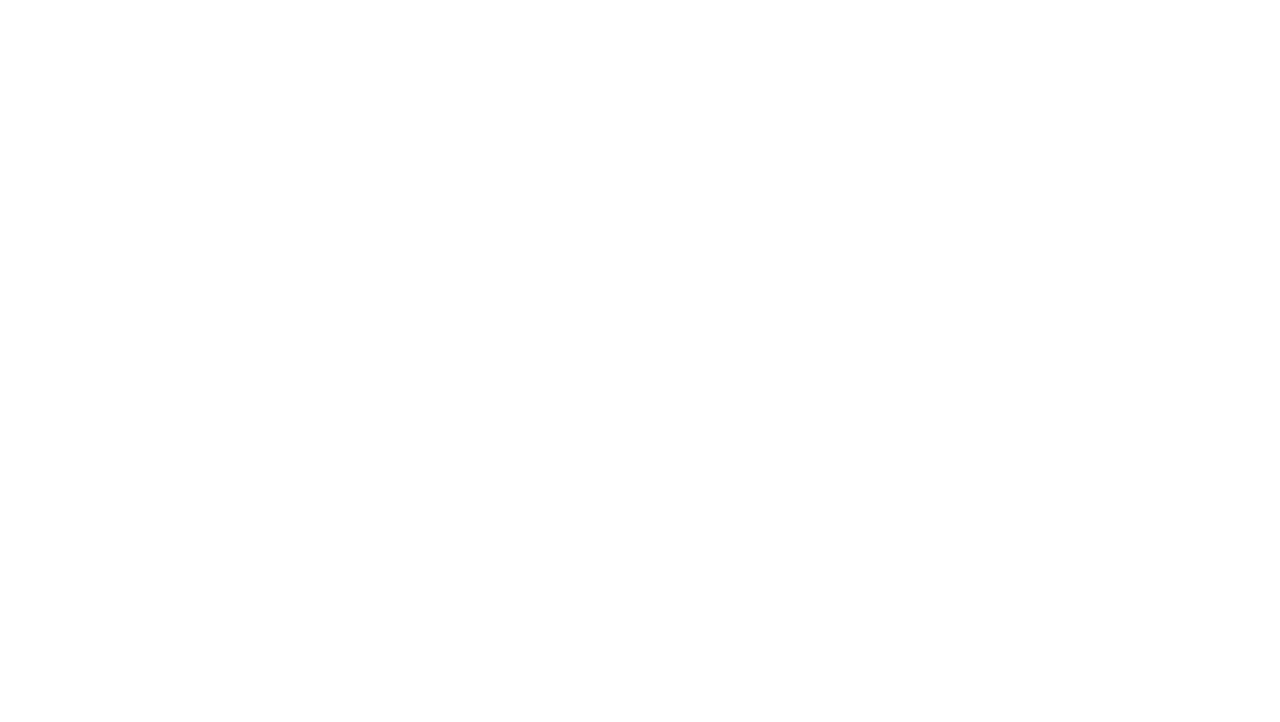
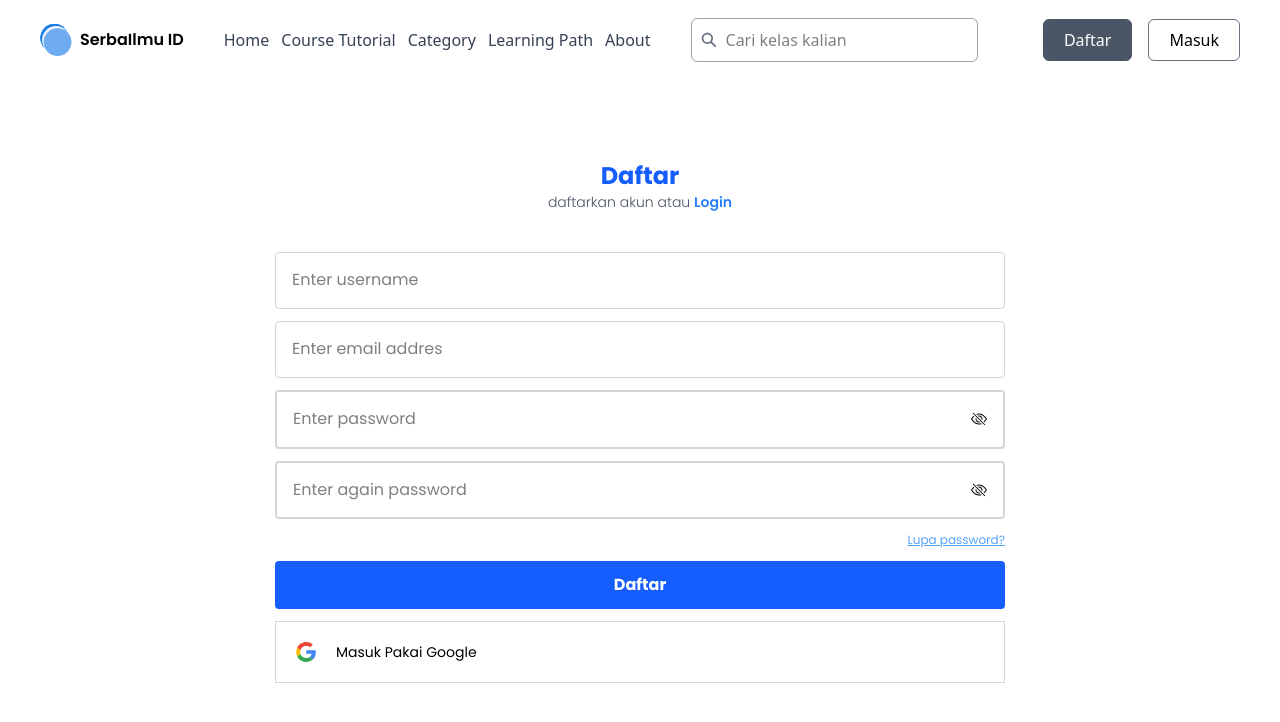
Before and after one commit to yohanesokta/CourseOnline, a React (Vite) app: page /auth/sign in a window 1280 px wide. Before the commit this address had no page. Shown: the top 722 px of the page. Built offline with nearby package versions, Linux system fonts and the light colour scheme.

Commit message:
feat : login page feat : sign page

```diff
--- a/package.json
+++ b/package.json
@@ -11,6 +11,7 @@
   },
   "dependencies": {
     "@tailwindcss/vite": "^4.0.1",
+    "axios": "^1.7.9",
     "react": "^18.3.1",
     "react-dom": "^18.3.1",
     "react-icons": "^5.4.0",
--- a/src/App.tsx
+++ b/src/App.tsx
@@ -1,11 +1,15 @@
 import { BrowserRouter, Routes , Route } from "react-router"
 import Home from "./home"
+import Login from "./auth/login"
+import Sign from "./auth/sign"
 
 const App = () => {
   return (
     <BrowserRouter>
       <Routes>
         <Route  path="/" element={<Home/>}/>
+        <Route  path="/auth/login" element={<Login/>}/>
+        <Route path="/auth/sign" element={<Sign/>}/>
       </Routes>
     </BrowserRouter>
   )
--- a/src/app.css
+++ b/src/app.css
@@ -20,6 +20,7 @@ button,a,nav,.nav-open,.hidden-scrollbar{
 
 
 
+
 @media only screen and (max-width:379px) {
     .logo-name {
         display: none;
--- /dev/null
+++ b/src/auth/login/index.tsx
@@ -0,0 +1,41 @@
+import { Navigation } from "../../components/Navigation"
+import GoogleIcon from "../../assets/google-icon.svg"
+import {  useState } from "react"
+import { BsEyeFill, BsEyeSlash } from "react-icons/bs"
+import { useNavigate } from "react-router"
+
+const Login = () => {
+  const [TypeInput , SetTypeInput] = useState("password")
+  const changeTypePassword = () => {
+    (TypeInput == "password") ? SetTypeInput("text") : SetTypeInput("password")
+  }
+
+  const FormHandler = (e:any) =>{
+    e.preventDefault()
+    console.log(e)
+  }
+
+  return (
+    <>
+     <Navigation/>
+
+     <div className="w-full md:flex md:mt-15">
+        <div className="w-full p-5 font-poppins md:w-[770px] md:mx-auto ">
+            <h1 className="text-center text-blue-600 font-bold text-xl md:text-2xl">Masuk</h1>
+            <p className="md:text-sm font-light text-[9pt] text-gray-600 text-center">gunakan akun atau <a href="/auth/sign" className="text-blue-500 font-semibold">Daftar</a></p>
+            <form onSubmit={FormHandler} className="w-full flex flex-col gap-3 mt-10">
+                    <input type="text" className="w-full border-1 border-gray-300 rounded text-sm md:text-[12pt] p-3 md:p-4" placeholder="Enter email addres" />
+                    <div className="flex input-search border-2 border-gray-300 focus-within:border-gray-600 rounded">
+                    <input type={TypeInput} className="w-full  text-sm py-3 px-3 md:text-[12pt] md:p-4"  placeholder="Enter password" /><button className="px-4" onClick={changeTypePassword}>{(TypeInput == "text") ? <BsEyeFill/> : <BsEyeSlash/>}</button></div>
+                    <a href="" className="text-[9pt] text-right text-blue-400 underline">Lupa password?</a>
+                    <button type="submit" className="py-3 bg-blue-600 text-white font-bold rounded">Masuk</button>
+                    <button className="border-1 border-gray-300 py-[20px] flex text-sm"><img src={GoogleIcon} className="h-[20px] px-5" alt="" />Masuk Pakai Google</button>
+
+            </form>
+        </div>
+     </div>
+    </>
+  )
+}
+
+export default Login
--- /dev/null
+++ b/src/auth/sign/index.tsx
@@ -0,0 +1,50 @@
+import { Navigation } from "../../components/Navigation"
+import GoogleIcon from "../../assets/google-icon.svg"
+import { useState } from "react"
+import { BsEyeFill, BsEyeSlash } from "react-icons/bs"
+
+const Sign = () => {
+  const [TypeInput, SetTypeInput] = useState("password")
+  const changeTypePassword = () => {
+    (TypeInput == "password") ? SetTypeInput("text") : SetTypeInput("password")
+  }
+  const [Retype,SetRetype] = useState("password");
+  const changeRetype = () =>{
+    (Retype == "password") ? SetRetype("text") : SetRetype("password")
+  }
+  const FormHandler = (e: any) => {
+    e.preventDefault()
+    console.log(e)
+  }
+
+  return (
+    <>
+      <Navigation />
+
+      <div className="w-full md:flex md:mt-15">
+        <div className="w-full p-5 font-poppins md:w-[770px] md:mx-auto ">
+          <h1 className="text-center text-blue-600 font-bold text-xl md:text-2xl">Daftar</h1>
+          <p className="md:text-sm font-light text-[9pt] text-gray-600 text-center">daftarkan akun atau <a href="/auth/login" className="text-blue-500 font-semibold">Login</a></p>
+          <form onSubmit={FormHandler} className="w-full flex flex-col gap-3 mt-10">
+            <input type="text" className="w-full border-1 border-gray-300 rounded text-sm md:text-[12pt] p-3 md:p-4" placeholder="Enter username" />
+            <input type="text" className="w-full border-1 border-gray-300 rounded text-sm md:text-[12pt] p-3 md:p-4" placeholder="Enter email addres" />
+
+            <div className="flex input-search border-2 border-gray-300 focus-within:border-gray-600 rounded">
+              <input type={TypeInput} className="w-full  text-sm py-3 px-3 md:text-[12pt] md:p-4" placeholder="Enter password" /><button className="px-4" onClick={changeTypePassword}>{(TypeInput == "text") ? <BsEyeFill /> : <BsEyeSlash />}</button>
+            </div>
+            <div className="flex input-search border-2 border-gray-300 focus-within:border-gray-600 rounded">
+              <input type={Retype} className="w-full  text-sm py-3 px-3 md:text-[12pt] md:p-4" placeholder="Enter again password" /><button className="px-4" onClick={changeRetype}>{(Retype == "text") ? <BsEyeFill /> : <BsEyeSlash />}</button>
+            </div>
+            <a href="" className="text-[9pt] text-right text-blue-400 underline">Lupa password?</a>
+
+            <button type="submit" className="py-3 bg-blue-600 text-white font-bold rounded">Daftar</button>
+            <button className="border-1 border-gray-300 py-[20px] flex text-sm"><img src={GoogleIcon} className="h-[20px] px-5" alt="" />Masuk Pakai Google</button>
+
+          </form>
+        </div>
+      </div>
+    </>
+  )
+}
+
+export default Sign
--- a/src/components/Navigation.tsx
+++ b/src/components/Navigation.tsx
@@ -1,4 +1,4 @@
-import { Link } from "react-router"
+import { Link, useNavigate } from "react-router"
 import "../app.css"
 import { IoSearchSharp } from "react-icons/io5";
 import { FiAlignJustify } from "react-icons/fi";
@@ -12,7 +12,7 @@ export const Navigation = () => {
     if (Open) { SetOpen(false) } else { SetOpen(true) }
   }
 
-
+   const navigate = useNavigate();
   useEffect(() => {
     const handleScroll = () => {
       setHasShadow(window.scrollY > 150);
@@ -50,7 +50,6 @@ export const Navigation = () => {
           </li>
           <li>
             <Link className="hover:text-black" to={"/hello"}>About</Link>
-
           </li>
         </ul>
 
@@ -66,7 +65,7 @@ export const Navigation = () => {
         <button className="order-2 p-3 xl:hidden" onClick={OpenSide}>
           <FiAlignJustify size={24} />
         </button>
-        <button className="order-1 hover:bg-slate-800 hover:border-white hover:text-white  xl:block px-5 font-normal py-2 border-gray-500 border-1 rounded-md">Masuk</button>
+        <button className="order-1 hover:bg-slate-800 hover:border-white hover:text-white  xl:block px-5 font-normal py-2 border-gray-500 border-1 rounded-md" onClick={()=>{navigate('/auth/login')}}>Masuk</button>
         <button className="hover:bg-slate-800 hover:border-white hover:text-white hidden xl:block px-5 font-normal py-2 text-white border-gray-600 bg-gray-600 border-1 rounded-md">Daftar</button>
       </div>
 
--- a/src/home/index.tsx
+++ b/src/home/index.tsx
@@ -154,7 +154,7 @@ const Home = () => {
           <div className="flex justify-between">
             <p className="text-sm w-[50%] xl:text-xl">kamu punya pertanyaan lain
               tentang kami?</p>
-            <button className="px-5 scale-90 bg-black rounded-3xl text-white text-sm xl:text-[12pt] xl:scale-86 xl:px-5 xl:py-2 xl:h-12 xl:rounded-full ">Beritahu Kami!</button>
+            <button className="px-5 scale-90 h-[40px] bg-black rounded-3xl text-white text-sm xl:text-[12pt] xl:scale-86 xl:px-5 xl:py-2 xl:h-12 xl:rounded-full ">Beritahu Kami!</button>
           </div>
         </div>
 
--- a/src/utility/Helmet.tsx
+++ b/src/utility/Helmet.tsx
@@ -1,3 +1,5 @@
+
+
 interface HelmetInterface {
     title : string,
     description:string
```
Also changed, not shown: src/assets/google-icon.svg (added), 1 other file (tests, documents, lock files or other folders).
